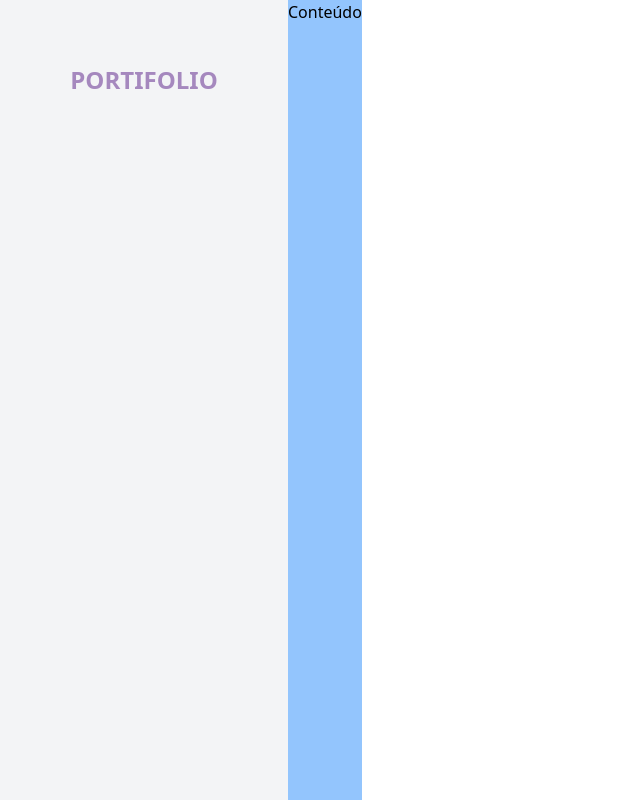
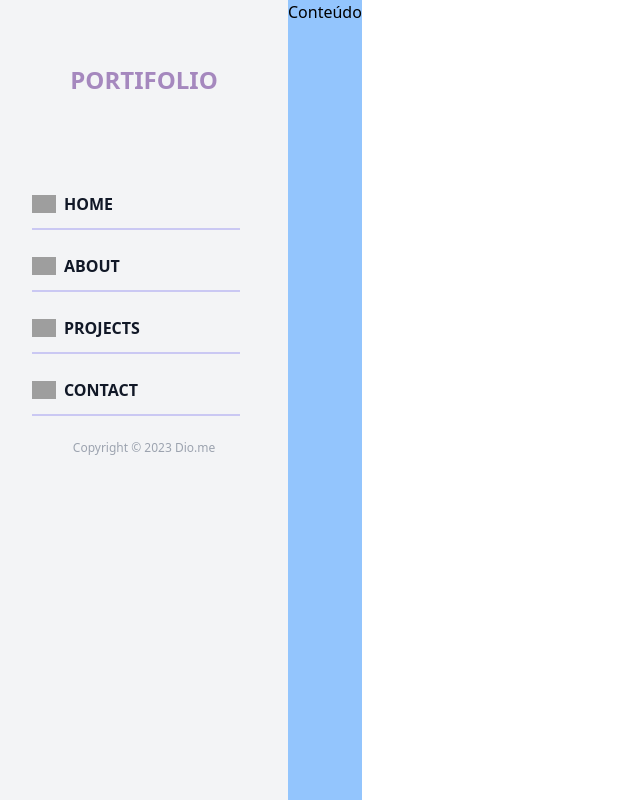
Before and after one commit to PedroJuri/portfolio-tailwind, a website: page src/index.html in a window 1280 px wide. Shown: the whole page, without its empty margins (0-640 px from the left). Drawn offline with Linux system fonts and the light colour scheme; grey boxes are pictures that could not be loaded.

Commit message:
finalizando menu de navegação

```diff
--- a/src/index.html
+++ b/src/index.html
@@ -21,6 +21,15 @@
                         <li class="list-inside ml-2 mb-6 w-12"><a href="#" class="flex justify-start"><img class="object-contain h-6 w-6" src="https://cdn-icons-png.flaticon.com/512/953/953759.png" alt="Contato"></a></li>
                     </ul>
                 </nav>
+                <nav class="invisible lg:visible flex w-full -mt-80">
+                    <ul class="text-left text-base">
+                        <li class="list-inside border-b-2 w-52 border-indigo-600 border-opacity-25 mx-8 mb-6 pb-3 font-bold text-gray-900 hover:text-purple-900"><a class="flex justify-start" href="#"><img class="object-contain h-6 w-6 mr-2" src="https://cdn-icons-png.flaticon.com/512/25/25694.png" alt="Home">HOME</a></li>
+                        <li class="list-inside border-b-2 w-52 border-indigo-600 border-opacity-25 mx-8 mb-6 pb-3 font-bold text-gray-900 hover:text-purple-900"><a class="flex justify-start" href="#"><img class="object-contain h-6 w-6 mr-2" src="https://cdn-icons-png.flaticon.com/512/25/25694.png" alt="Perfil">ABOUT</a></li>
+                        <li class="list-inside border-b-2 w-52 border-indigo-600 border-opacity-25 mx-8 mb-6 pb-3 font-bold text-gray-900 hover:text-purple-900"><a class="flex justify-start" href="#"><img class="object-contain h-6 w-6 mr-2" src="https://cdn-icons-png.flaticon.com/512/25/25694.png" alt="Experiência">PROJECTS</a></li>
+                        <li class="list-inside border-b-2 w-52 border-indigo-600 border-opacity-25 mx-8 mb-6 pb-3 font-bold text-gray-900 hover:text-purple-900"><a class="flex justify-start" href="#"><img class="object-contain h-6 w-6 mr-2" src="https://cdn-icons-png.flaticon.com/512/25/25694.png" alt="Contato">CONTACT</a></li>
+                    </ul>
+                </nav>
+                <p class="lg:visible invisible text-center text-xs font-medium text-gray-400 w-full">Copyright © 2023 Dio.me</p>
             </div>
         </div>
         <div class="bg-blue-300">Conteúdo</div>
```
Also changed, not shown: dist/output.css.
